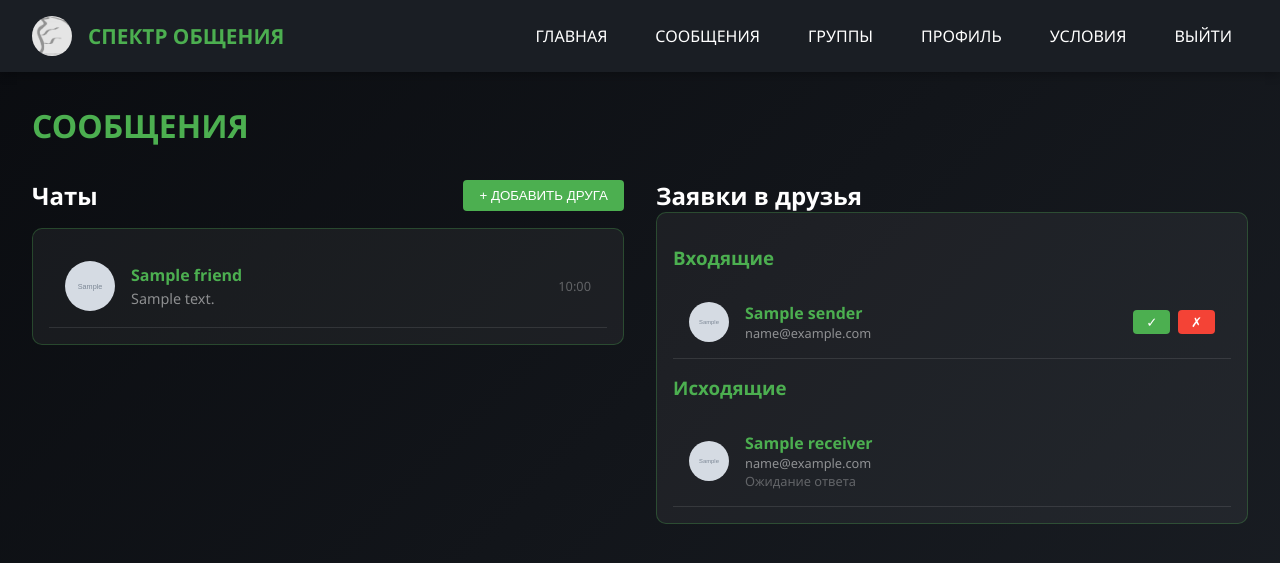
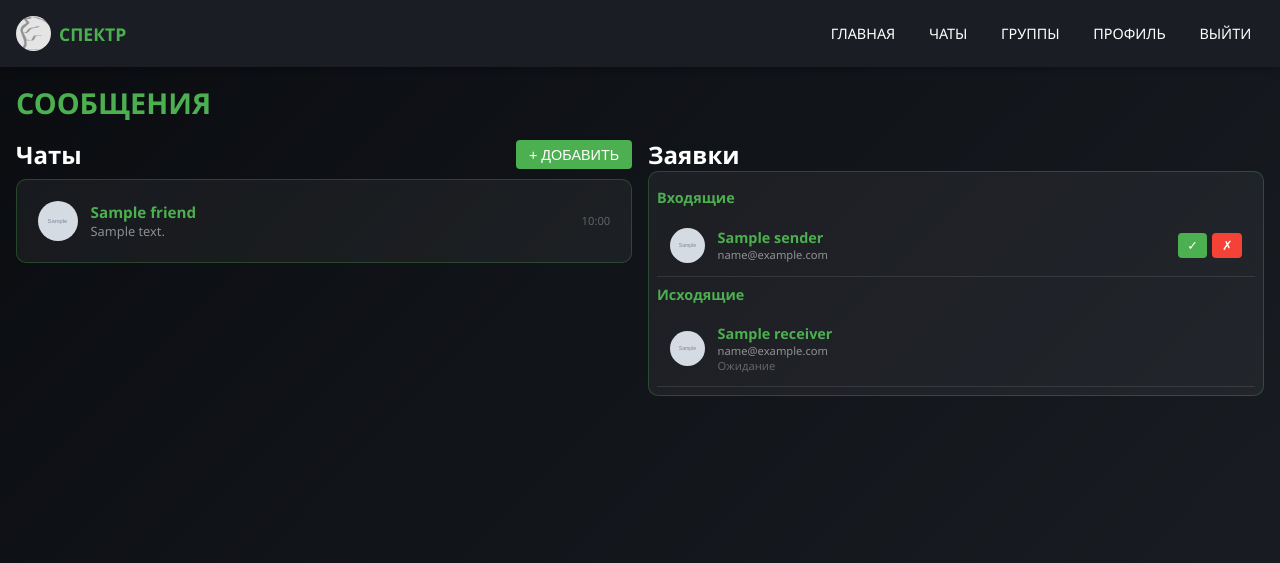
Before and after one commit to zenorvin-a11y/I-ustal-ladno-SPEKTR-, a Flask app: template templates/messages.html in a window 1280 px wide. Shown: the top 563 px of the page. Run offline with Flask 3, Linux system fonts and the light colour scheme; the template is opened without the code that fills it: most values are stand-ins (such as "Sample title", 1, 10 or a date in 2020); grey boxes marked "Sample" are stand-in pictures; parts of the project's set-up code (start-up, migrations or seed data) failed here and were passed over.

Commit message:
Update messages.html

```diff
--- a/templates/messages.html
+++ b/templates/messages.html
@@ -2,7 +2,7 @@
 <html lang="ru">
 <head>
     <meta charset="UTF-8">
-    <meta name="viewport" content="width=device-width, initial-scale=1.0">
+    <meta name="viewport" content="width=device-width, initial-scale=1.0, maximum-scale=1.0, user-scalable=yes">
     <title>Сообщения - Спектр Общения</title>
     <style>
         * {
@@ -20,8 +20,11 @@
 
         .navbar {
             background-color: #1a1e24;
-            padding: 1rem 2rem;
+            padding: 1rem;
             box-shadow: 0 2px 10px rgba(0,0,0,0.3);
+            position: sticky;
+            top: 0;
+            z-index: 1000;
         }
 
         .nav-container {
@@ -31,40 +34,43 @@
             justify-content: space-between;
             align-items: center;
             flex-wrap: wrap;
+            gap: 0.5rem;
         }
 
         .logo {
             display: flex;
             align-items: center;
-            gap: 1rem;
+            gap: 0.5rem;
         }
 
         .logo img {
-            height: 40px;
-            width: 40px;
+            height: 35px;
+            width: 35px;
             border-radius: 50%;
             object-fit: cover;
         }
 
         .logo span {
-            font-size: 1.3rem;
+            font-size: 1.1rem;
             font-weight: bold;
             color: #4CAF50;
         }
 
         .nav-links {
             display: flex;
-            gap: 1rem;
+            gap: 0.5rem;
             align-items: center;
             flex-wrap: wrap;
+            justify-content: flex-end;
         }
 
         .nav-links a {
             text-decoration: none;
             color: white;
             font-weight: 500;
-            padding: 0.5rem 1rem;
+            padding: 0.4rem 0.8rem;
             border-radius: 4px;
+            font-size: 0.9rem;
         }
 
         .nav-links a:hover {
@@ -73,152 +79,168 @@
 
         .main-content {
             max-width: 1400px;
-            margin: 2rem auto;
-            padding: 0 2rem;
+            margin: 1rem auto;
+            padding: 0 1rem;
         }
 
         h1 {
             color: #4CAF50;
-            margin-bottom: 2rem;
-            font-size: 2rem;
+            margin-bottom: 1rem;
+            font-size: 1.8rem;
         }
 
         .messages-container {
             display: flex;
-            gap: 2rem;
-            flex-wrap: wrap;
+            gap: 1rem;
+            flex-direction: column;
+        }
+
+        @media (min-width: 768px) {
+            .messages-container {
+                flex-direction: row;
+            }
         }
 
         .chats-section, .requests-section {
             flex: 1;
-            min-width: 300px;
+            min-width: 0;
         }
 
         .section-header {
             display: flex;
             justify-content: space-between;
             align-items: center;
-            margin-bottom: 1rem;
+            margin-bottom: 0.5rem;
+            flex-wrap: wrap;
+            gap: 0.5rem;
         }
 
         .add-friend-btn {
             background: #4CAF50;
             color: white;
             border: none;
-            padding: 0.5rem 1rem;
+            padding: 0.4rem 0.8rem;
             border-radius: 4px;
             cursor: pointer;
-            transition: all 0.3s ease;
-        }
-
-        .add-friend-btn:hover {
-            background: #45a049;
+            font-size: 0.9rem;
         }
 
         .chat-list, .requests-list {
             background: rgba(255,255,255,0.05);
             border-radius: 10px;
-            padding: 1rem;
+            padding: 0.5rem;
             border: 1px solid rgba(76, 175, 80, 0.3);
         }
 
         .chat-item {
             display: flex;
             align-items: center;
-            gap: 1rem;
-            padding: 1rem;
+            gap: 0.8rem;
+            padding: 0.8rem;
             border-bottom: 1px solid rgba(255,255,255,0.1);
             cursor: pointer;
-            transition: all 0.3s ease;
         }
 
-        .chat-item:hover {
-            background: rgba(76, 175, 80, 0.1);
+        .chat-item:last-child {
+            border-bottom: none;
         }
 
         .chat-item.unread {
-            background: rgba(76, 175, 80, 0.2);
+            background: rgba(76, 175, 80, 0.15);
             border-left: 3px solid #4CAF50;
         }
 
         .chat-avatar {
-            width: 50px;
-            height: 50px;
+            width: 40px;
+            height: 40px;
             border-radius: 50%;
             object-fit: cover;
+            flex-shrink: 0;
         }
 
         .chat-info {
             flex: 1;
+            min-width: 0;
         }
 
         .chat-name {
             font-weight: bold;
             color: #4CAF50;
+            font-size: 0.95rem;
         }
 
         .chat-preview {
             color: rgba(255,255,255,0.5);
-            font-size: 0.9rem;
-            margin-top: 0.2rem;
+            font-size: 0.8rem;
+            white-space: nowrap;
+            overflow: hidden;
+            text-overflow: ellipsis;
         }
 
         .chat-time {
             color: rgba(255,255,255,0.3);
-            font-size: 0.8rem;
+            font-size: 0.7rem;
+            flex-shrink: 0;
         }
 
         .unread-badge {
             background: #4CAF50;
             color: white;
             border-radius: 50%;
-            width: 20px;
-            height: 20px;
+            width: 18px;
+            height: 18px;
             display: flex;
             align-items: center;
             justify-content: center;
-            font-size: 0.8rem;
+            font-size: 0.7rem;
+            flex-shrink: 0;
         }
 
         .request-item {
             display: flex;
             align-items: center;
-            gap: 1rem;
-            padding: 1rem;
+            gap: 0.8rem;
+            padding: 0.8rem;
             border-bottom: 1px solid rgba(255,255,255,0.1);
+            flex-wrap: wrap;
         }
 
         .request-avatar {
-            width: 40px;
-            height: 40px;
+            width: 35px;
+            height: 35px;
             border-radius: 50%;
+            flex-shrink: 0;
         }
 
         .request-info {
             flex: 1;
+            min-width: 0;
         }
 
         .request-name {
             font-weight: bold;
             color: #4CAF50;
+            font-size: 0.9rem;
         }
 
         .request-email {
-            font-size: 0.8rem;
+            font-size: 0.7rem;
             color: rgba(255,255,255,0.5);
+            word-break: break-all;
         }
 
         .request-buttons {
             display: flex;
-            gap: 0.5rem;
+            gap: 0.3rem;
+            flex-shrink: 0;
         }
 
         .accept-btn, .reject-btn {
             border: none;
-            padding: 0.3rem 0.8rem;
+            padding: 0.3rem 0.6rem;
             border-radius: 4px;
             cursor: pointer;
-            transition: all 0.3s ease;
+            font-size: 0.8rem;
         }
 
         .accept-btn {
@@ -313,17 +326,13 @@
         <div class="nav-container">
             <div class="logo">
                 <img src="/static/logo.png" alt="Logo">
-                <span>СПЕКТР ОБЩЕНИЯ</span>
+                <span>СПЕКТР</span>
             </div>
             <div class="nav-links">
                 <a href="/">ГЛАВНАЯ</a>
-                <a href="/messages">СООБЩЕНИЯ</a>
+                <a href="/messages">ЧАТЫ</a>
                 <a href="/obshchenie">ГРУППЫ</a>
                 <a href="/profile">ПРОФИЛЬ</a>
-                <a href="/terms">УСЛОВИЯ</a>
-                {% if user.is_admin %}
-                <a href="/admin">АДМИН</a>
-                {% endif %}
                 <a href="/vyhod">ВЫЙТИ</a>
             </div>
         </div>
@@ -336,7 +345,7 @@
             <div class="chats-section">
                 <div class="section-header">
                     <h2>Чаты</h2>
-                    <button class="add-friend-btn" onclick="showAddFriendModal()">+ ДОБАВИТЬ ДРУГА</button>
+                    <button class="add-friend-btn" onclick="showAddFriendModal()">+ ДОБАВИТЬ</button>
                 </div>
                 <div class="chat-list">
                     {% if last_messages %}
@@ -362,10 +371,10 @@
             </div>
 
             <div class="requests-section">
-                <h2>Заявки в друзья</h2>
+                <h2>Заявки</h2>
                 <div class="requests-list">
                     {% if incoming_requests %}
-                        <h3 style="color: #4CAF50; margin: 1rem 0;">Входящие</h3>
+                        <h3 style="color: #4CAF50; margin: 0.5rem 0; font-size: 0.9rem;">Входящие</h3>
                         {% for req in incoming_requests %}
                         <div class="request-item">
                             <img src="{{ req.sender.avatar }}" alt="Avatar" class="request-avatar" onerror="this.src='/static/logo.png'">
@@ -382,14 +391,14 @@
                     {% endif %}
 
                     {% if outgoing_requests %}
-                        <h3 style="color: #4CAF50; margin: 1rem 0;">Исходящие</h3>
+                        <h3 style="color: #4CAF50; margin: 0.5rem 0; font-size: 0.9rem;">Исходящие</h3>
                         {% for req in outgoing_requests %}
                         <div class="request-item">
                             <img src="{{ req.receiver.avatar }}" alt="Avatar" class="request-avatar" onerror="this.src='/static/logo.png'">
                             <div class="request-info">
                                 <div class="request-name">{{ req.receiver.name }}</div>
                                 <div class="request-email">{{ req.receiver.email }}</div>
-                                <div style="font-size: 0.8rem; color: rgba(255,255,255,0.3);">Ожидание ответа</div>
+                                <div style="font-size: 0.7rem; color: rgba(255,255,255,0.3);">Ожидание</div>
                             </div>
                         </div>
                         {% endfor %}
```
Also changed, not shown: other parts of templates/messages.html (+13 -22 lines).
